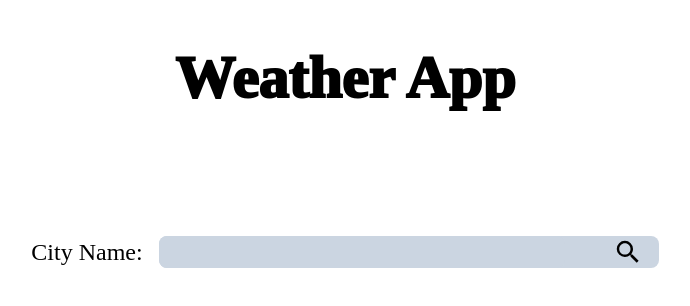
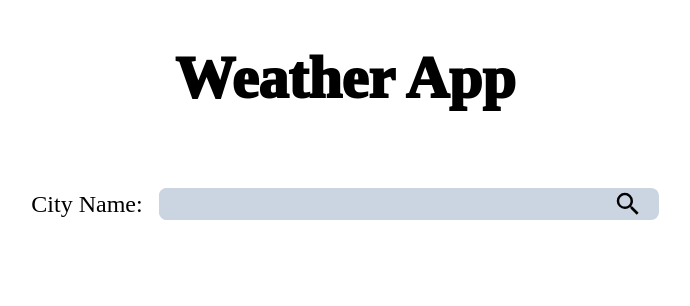
Before and after one commit to autom101/weather-app, a website built with webpack: page index.html in a window 1280 px wide. Shown: the whole page, without its empty margins (295-985 px from the left). Built offline with nearby package versions, Linux system fonts and the light colour scheme.

Commit message:
Decrease gap between items in body from 6rem to 3rem

```diff
--- a/src/css/styles.css
+++ b/src/css/styles.css
@@ -12,7 +12,7 @@ body {
   overflow: none;
 
   align-items: center;
-  gap: 6rem;
+  gap: 3rem;
 }
 
 h1 {
```
